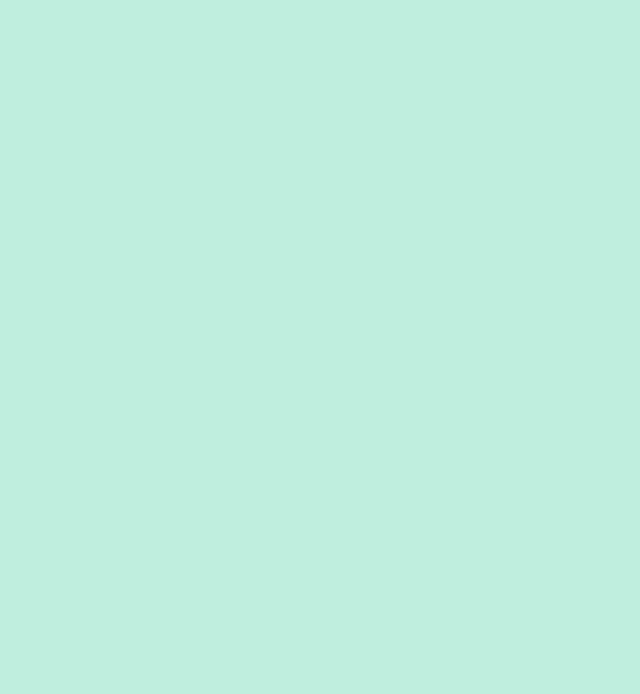
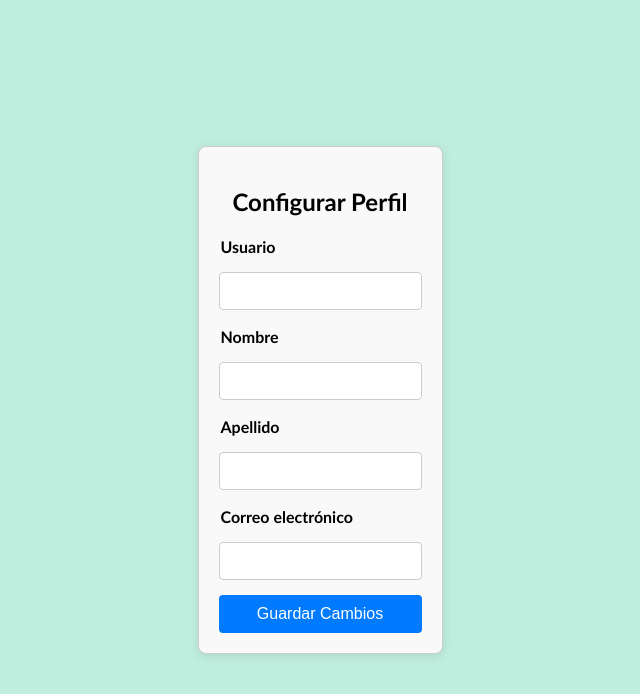
Before and after one commit to sofikalpin/EduMatch, a React (Create React App) app in the folder frontend-sistema-apoyo/frontend-sistema-apoyo/: page /perfil in a window 1280 px wide. Before the commit this address had no page. Shown: the top 694 px of the page, without its empty margins (320-960 px from the left). Built offline with nearby package versions, Linux system fonts and the light colour scheme.

Commit message:
Se registro perfil

```diff
--- a/frontend-sistema-apoyo/frontend-sistema-apoyo/src/App.js
+++ b/frontend-sistema-apoyo/frontend-sistema-apoyo/src/App.js
@@ -5,7 +5,7 @@ import Inicio  from './componentes/inicio/Inicio';
 import { Login } from "./componentes/login/Login";
 import { Routes, Route } from "react-router-dom";
 import { Registrar } from "./componentes/registrar/Registrar";
-
+import { Perfil } from "./componentes/perfil/Perfil";
 
 function App() {
 
@@ -15,6 +15,7 @@ function App() {
         <Route path="/" element={<Inicio/>} />
         <Route path="login" element={<Login />} />
         <Route path="registrarse" element={<Registrar />} />
+        <Route path="perfil" element={<Perfil />} />
       </Routes>
     </div>
   );
--- a/frontend-sistema-apoyo/frontend-sistema-apoyo/src/componentes/login/Login.js
+++ b/frontend-sistema-apoyo/frontend-sistema-apoyo/src/componentes/login/Login.js
@@ -26,9 +26,9 @@ export const Login = () => {
                 <br></br>
                 <input value={clave} onChange= {(e) => setClave(e.target.value)} className="login-input" type="password" id="clave" name="clave"/>
                 <br></br>
-                <Link className="link-login" to="listarpersonas">Ingresar</Link>
+                <Link className="link-login" to="ingresar">Ingresar</Link>
                 <br></br>
-                <Link className="link-login" to="registrarse">¿No tienes cuenta? Registrate aquí</Link>
+                <Link className="link-login" to="/registrarse">¿No tienes cuenta? Registrate aquí</Link>
 
             </form>
 
--- /dev/null
+++ b/frontend-sistema-apoyo/frontend-sistema-apoyo/src/componentes/perfil/Perfil.css
@@ -0,0 +1,46 @@
+.contenedor-perfil {
+    display: flex;
+    flex-direction: column;
+    align-items: center; /* Centra el contenido horizontalmente */
+    margin: 20px; /* Espacio alrededor del contenedor */
+    padding: 20px; /* Espacio interno */
+    border: 1px solid #ccc; /* Borde del contenedor */
+    border-radius: 8px; /* Bordes redondeados */
+    box-shadow: 0 2px 10px rgba(0, 0, 0, 0.1); /* Sombra del contenedor */
+    background-color: #f9f9f9; /* Color de fondo */
+}
+
+.titulo-form {
+    margin-bottom: 10px; /* Espacio debajo de las etiquetas */
+    font-weight: bold; /* Negrita para los títulos */
+}
+
+.perfil-form {
+    display: flex;
+    flex-direction: column; /* Alinea los elementos en columna */
+    width: 100%; /* Ancho completo del contenedor */
+    max-width: 400px; /* Máximo ancho del formulario */
+}
+
+.perfil-input {
+    margin-bottom: 15px; /* Espacio debajo de cada input */
+    padding: 10px; /* Espacio interno en el input */
+    border: 1px solid #ccc; /* Borde de los inputs */
+    border-radius: 4px; /* Bordes redondeados para los inputs */
+    font-size: 14px; /* Tamaño de fuente */
+}
+
+.boton-guardar {
+    padding: 10px; /* Espacio interno en el botón */
+    background-color: #007bff; /* Color de fondo del botón */
+    color: white; /* Color del texto del botón */
+    border: none; /* Sin borde */
+    border-radius: 4px; /* Bordes redondeados para el botón */
+    cursor: pointer; /* Cambia el cursor al pasar sobre el botón */
+    font-size: 16px; /* Tamaño de fuente del botón */
+    transition: background-color 0.3s; /* Transición suave al cambiar de color */
+}
+
+.boton-guardar:hover {
+    background-color: #0056b3; /* Color de fondo al pasar el ratón */
+}
--- /dev/null
+++ b/frontend-sistema-apoyo/frontend-sistema-apoyo/src/componentes/perfil/Perfil.js
@@ -0,0 +1,64 @@
+import React, { useState } from "react";
+import './Perfil.css';
+
+export const Perfil = () => {
+    const [usuario, setUsuario] = useState('');
+    const [nombre, setNombre] = useState('');
+    const [apellido, setApellido] = useState('');
+    const [email, setEmail] = useState('');
+
+    const handleGuardarCambios = (e) => {
+        e.preventDefault();
+        // Lógica para guardar los cambios llamando a la API
+        console.log('Cambios guardados:', { usuario, nombre, apellido, email });
+    };
+
+    return (
+        <div className="contenedor-perfil">
+            <h2>Configurar Perfil</h2>
+            <form onSubmit={handleGuardarCambios} className="perfil-form">
+                <label htmlFor="usuario" className="titulo-form">Usuario</label>
+                <input
+                    value={usuario}
+                    onChange={(e) => setUsuario(e.target.value)}
+                    type="text"
+                    id="usuario"
+                    name="usuario"
+                    className="perfil-input"
+                />
+
+                <label htmlFor="nombre" className="titulo-form">Nombre</label>
+                <input
+                    value={nombre}
+                    onChange={(e) => setNombre(e.target.value)}
+                    type="text"
+                    id="nombre"
+                    name="nombre"
+                    className="perfil-input"
+                />
+
+                <label htmlFor="apellido" className="titulo-form">Apellido</label>
+                <input
+                    value={apellido}
+                    onChange={(e) => setApellido(e.target.value)}
+                    type="text"
+                    id="apellido"
+                    name="apellido"
+                    className="perfil-input"
+                />
+
+                <label htmlFor="email" className="titulo-form">Correo electrónico</label>
+                <input
+                    value={email}
+                    onChange={(e) => setEmail(e.target.value)}
+                    type="email"
+                    id="email"
+                    name="email"
+                    className="perfil-input"
+                />
+
+                <button type="submit" className="boton-guardar">Guardar Cambios</button>
+            </form>
+        </div>
+    );
+};
--- a/frontend-sistema-apoyo/frontend-sistema-apoyo/src/componentes/registrar/Registrar.css
+++ b/frontend-sistema-apoyo/frontend-sistema-apoyo/src/componentes/registrar/Registrar.css
@@ -6,6 +6,7 @@ body {
     justify-content: center;
     font-family:'Trebuchet MS', 'Lucida Sans Unicode', 'Lucida Grande', 'Lucida Sans', Arial, sans-serif;
     align-items: center;
+    margin: 0;
 }
 
   .register-form {
@@ -14,19 +15,21 @@ body {
     border-radius: 10px;
     display: flex;
     flex-direction: column;
-    padding: 20px;
-    width: 400px
+    padding: 10px;
+    width: 400px;
+    height: auto;
+    margin: 0;
   }
 
   label {
-    padding: 5px;
+    padding: 2px;
     text-align: left;
     padding: 0.25 rem 0;
   }
 
   input, select {
     align-items: center;
-    margin: 0.25 rem 0;
+    margin: 0.25rem 0;
     padding: 0.5rem;
     border: solid #c3c6ca 1px;
     border-radius: 10px;
@@ -37,7 +40,7 @@ body {
   }
 
   .link-registrar {
-    padding: 15px;
+    padding: 12px;
     color: white;
     background-color: rgb(232, 134, 112);
     text-decoration: none;
@@ -48,7 +51,6 @@ body {
 
   .logo-img {
     width: 350px;
-    margin: 0 auto;
+    margin-bottom: 10px;
     display: block;
-    margin-bottom: 5px;
 }
```
Also changed, not shown: frontend-sistema-apoyo/frontend-sistema-apoyo/src/componentes/registrar/Registrar.js (+1 -7 lines), 1 other file (tests, documents, lock files or other folders).
